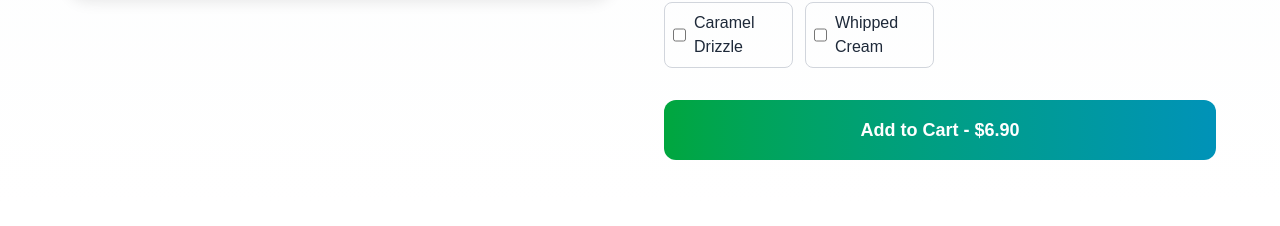
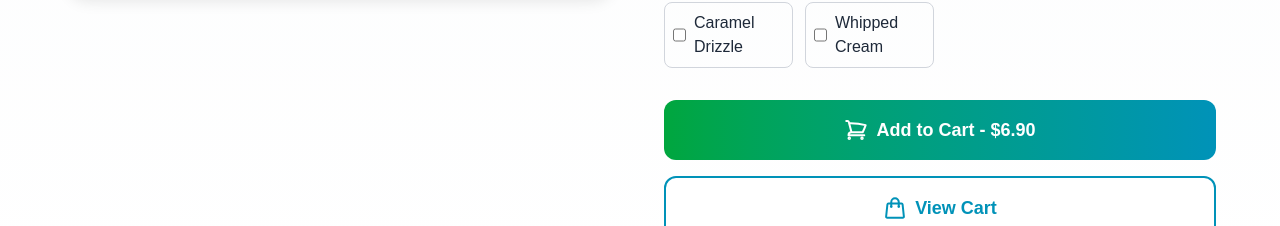
Before and after one commit to KhanhBaoLe/Latte-coffee-web, a Next.js app: page /detail/1 in a window 1280 px wide. Shown: the part 714-940 px from the top of the page. Built offline with nearby package versions, Linux system fonts and the light colour scheme.

Commit message:
Design detail page and menu page

```diff
--- a/app/detail/[id]/page.tsx
+++ b/app/detail/[id]/page.tsx
@@ -2,7 +2,7 @@
 import { useCart } from '@/app/components/CartContext'
 import { products } from '@/app/data/products'
 import Image from 'next/image'
-import { notFound, useRouter, useParams } from 'next/navigation'
+import { notFound, useParams, useRouter } from 'next/navigation'
 import { useState } from 'react'
 
 export default function ProductPage() {
@@ -15,11 +15,12 @@ export default function ProductPage() {
   const [selectedMilk, setSelectedMilk] = useState<string>('Whole Milk')
   const [selectedDrink, setSelectedDrink] = useState<string>('Hot')
   const [selectedToppings, setSelectedToppings] = useState<string[]>([])
+  const [showAddedMessage, setShowAddedMessage] = useState(false)
 
   const product = products.find(p => p.id === id)
   if (!product) return notFound()
 
-  const basePrice = product.basePrices[selectedSize]
+  const basePrice = product.basePrices[selectedSize] ?? 0
   // Ví dụ: mỗi loại milk +0.5, drink +0.5
   const milkPrice = 0.5
   const drinkPrice = 0.5
@@ -33,7 +34,7 @@ export default function ProductPage() {
     addToCart({
       id: Number(product.id),
       name: product.title,
-    price: totalPrice, // Sử dụng totalPrice đã tính toán
+      price: totalPrice,
       quantity: 1,
       size: selectedSize,
       milk: selectedMilk,
@@ -41,7 +42,10 @@ export default function ProductPage() {
       toppings: selectedToppings,
       image: product.image
     });
-  router.push('/cart'); // Chuyển thẳng đến giỏ hàng
+
+    // Show added message
+    setShowAddedMessage(true);
+    setTimeout(() => setShowAddedMessage(false), 2000);
   };
 
   const handleToppingChange = (topping: string) => {
@@ -116,8 +120,7 @@ export default function ProductPage() {
                     key={size}
                     onClick={() => setSelectedSize(size as 'S' | 'M' | 'L')}
                     className={`w-16 h-16 flex items-center justify-center border-2 rounded-xl transition-all
-                      ${
-                        selectedSize === size
+                      ${selectedSize === size
                         ? 'border-green-500 scale-105 bg-green-50 text-gray-950'
                         : 'border-gray-200 text-gray-500 hover:border-green-300'
                       }`}
@@ -137,8 +140,7 @@ export default function ProductPage() {
                     onClick={() => setSelectedMilk(milk)}
                     className={`
                       flex items-center justify-center p-2 rounded-lg transition
-                      ${
-                        selectedMilk === milk
+                      ${selectedMilk === milk
                         ? 'bg-green-600 text-white shadow-lg'
                         : 'bg-white border border-gray-300 text-gray-700 hover:bg-green-50'
                       }
@@ -161,8 +163,7 @@ export default function ProductPage() {
                     onClick={() => setSelectedDrink(drink)}
                     className={`
                       flex items-center justify-center p-2 rounded-lg transition
-                      ${
-                        selectedDrink === drink
+                      ${selectedDrink === drink
                         ? 'bg-cyan-600 text-white shadow-lg'
                         : 'bg-white border border-gray-300 text-gray-700 hover:bg-cyan-50'
                       }
@@ -184,8 +185,7 @@ export default function ProductPage() {
                     key={topping}
                     className={`
                       flex items-center p-2 rounded-lg border transition
-                      ${
-                        selectedToppings.includes(topping)
+                      ${selectedToppings.includes(topping)
                         ? 'border-green-600 bg-green-50'
                         : 'border-gray-300 hover:border-green-500'
                       }
@@ -204,14 +204,39 @@ export default function ProductPage() {
             </div>
 
 
+            <div className="flex flex-col space-y-4">
               <button
                 onClick={handleAddToCart}
                 className="w-full bg-gradient-to-r from-green-600 to-cyan-600 text-white py-4 px-8 rounded-xl
                           text-lg font-semibold hover:shadow-lg transition-all hover:scale-[1.02]
-                        focus:outline-none focus:ring-2 focus:ring-offset-2 focus:ring-green-500"
+                          focus:outline-none focus:ring-2 focus:ring-offset-2 focus:ring-green-500 relative"
               >
+                <span className="flex items-center justify-center gap-2">
+                  <svg xmlns="http://www.w3.org/2000/svg" fill="none" viewBox="0 0 24 24" strokeWidth={2} stroke="currentColor" className="w-6 h-6">
+                    <path strokeLinecap="round" strokeLinejoin="round" d="M2.25 3h1.386c.51 0 .955.343 1.087.835l.383 1.437M7.5 14.25a3 3 0 00-3 3h15.75m-12.75-3h11.218c1.121-2.3 2.1-4.684 2.924-7.138a60.114 60.114 0 00-16.536-1.84M7.5 14.25L5.106 5.272M6 20.25a.75.75 0 11-1.5 0 .75.75 0 011.5 0zm12.75 0a.75.75 0 11-1.5 0 .75.75 0 011.5 0z" />
+                  </svg>
                   Add to Cart - ${totalPrice.toFixed(2)}
+                </span>
+                {showAddedMessage && (
+                  <span className="absolute inset-0 flex items-center justify-center bg-green-600 text-white rounded-xl">
+                    ✓ Added to Cart
+                  </span>
+                )}
               </button>
+
+              <button
+                onClick={() => router.push('/cart')}
+                className="w-full bg-white text-cyan-600 border-2 border-cyan-600 py-4 px-8 rounded-xl
+                          text-lg font-semibold hover:bg-cyan-50 transition-all
+                          focus:outline-none focus:ring-2 focus:ring-offset-2 focus:ring-cyan-500
+                          flex items-center justify-center gap-2"
+              >
+                <svg xmlns="http://www.w3.org/2000/svg" fill="none" viewBox="0 0 24 24" strokeWidth={2} stroke="currentColor" className="w-6 h-6">
+                  <path strokeLinecap="round" strokeLinejoin="round" d="M15.75 10.5V6a3.75 3.75 0 10-7.5 0v4.5m11.356-1.993l1.263 12c.07.665-.45 1.243-1.119 1.243H4.25a1.125 1.125 0 01-1.12-1.243l1.264-12A1.125 1.125 0 015.513 7.5h12.974c.576 0 1.059.435 1.119 1.007zM8.625 10.5a.375.375 0 11-.75 0 .375.375 0 01.75 0zm7.5 0a.375.375 0 11-.75 0 .375.375 0 01.75 0z" />
+                </svg>
+                View Cart
+              </button>
+            </div>
           </div>
         </div>
       </section>
```
Also changed, not shown: app/menu/page.tsx (+5 -6 lines). Lines whose indentation alone changed are shown as unchanged.
